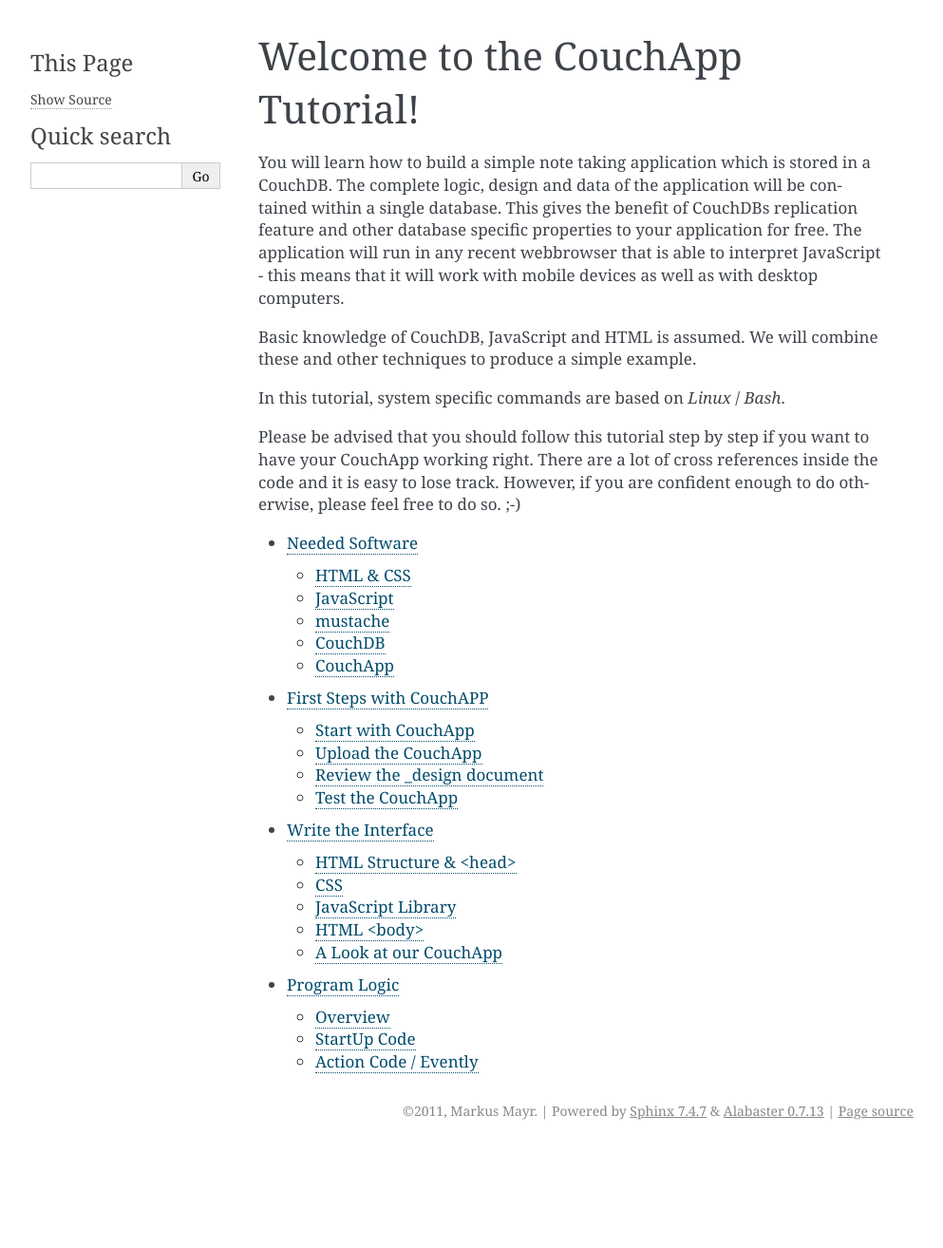
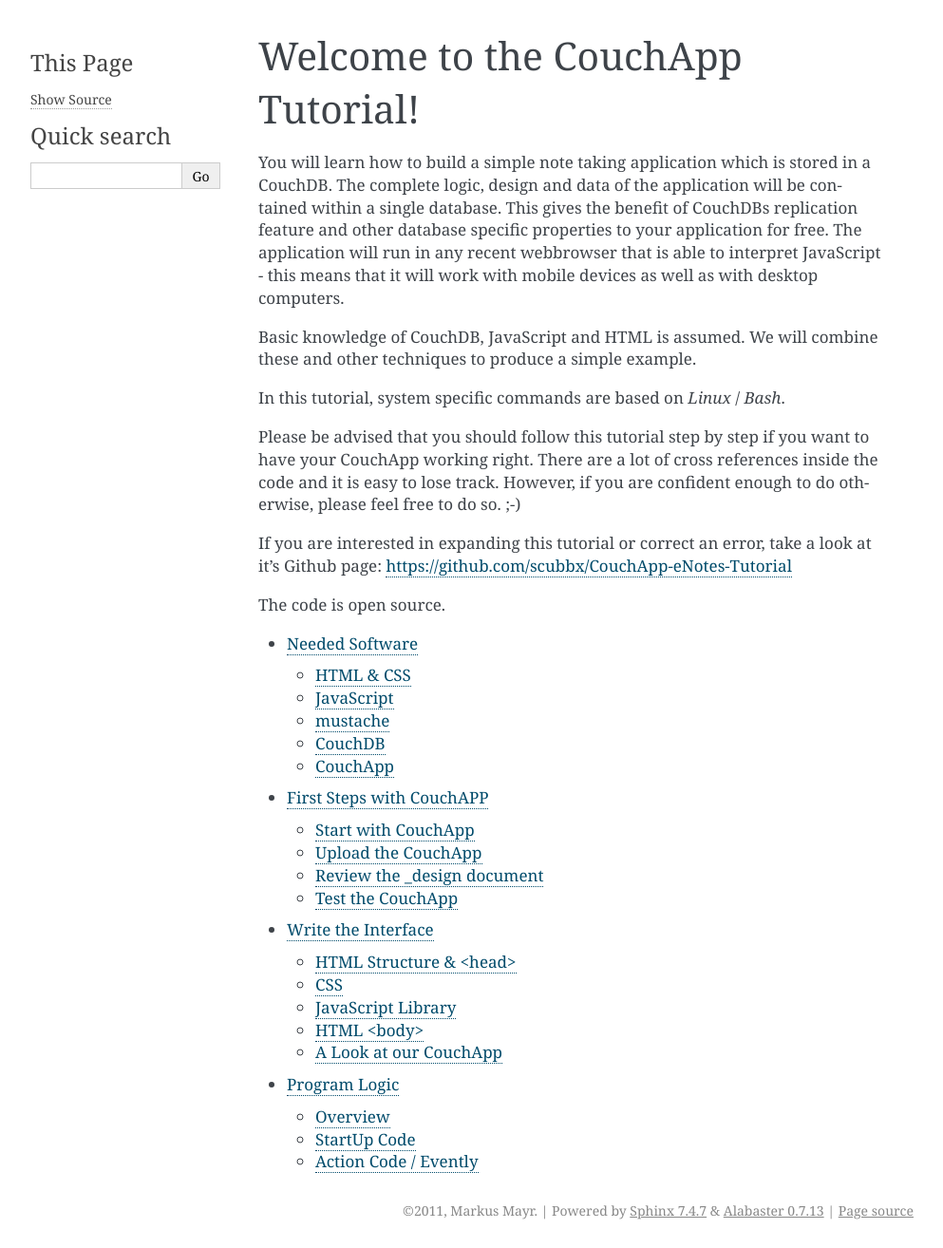
Before and after one commit to scubbx/CouchApp-eNotes-Tutorial, a Sphinx documentation site: the page built from source/index.rst, in a window 1280 px wide. Shown: the whole page at 95% size, without its empty margins (148-1141 px from the left). Built offline with Sphinx 7.4.7, drawn with Linux system fonts in a browser that asks for light colours; before the commit the page ends 1209 px from its top, so only the background shows below that.

Commit message:
added referenc to github

```diff
--- a/source/index.rst
+++ b/source/index.rst
@@ -6,7 +6,7 @@
 .. highlight:: js
 
 Welcome to the CouchApp Tutorial!
-=============================================
+=================================
 
 You will learn how to build a simple note taking application which is stored in a CouchDB. The complete logic, design and data of the application will be contained within a single database. This gives the benefit of CouchDBs replication feature and other database specific properties to your application for free.
 The application will run in any recent webbrowser that is able to interpret JavaScript - this means that it will work with mobile devices as well as with desktop computers.
@@ -16,6 +16,10 @@
 In this tutorial, system specific commands are based on *Linux* / *Bash*.
 
 Please be advised that you should follow this tutorial step by step if you want to have your CouchApp working right. There are a lot of cross references inside the code and it is easy to lose track. However, if you are confident enough to do otherwise, please feel free to do so. ;-)
+
+If you are interested in expanding this tutorial or correct an error, take a look at it's Github page: https://github.com/scubbx/CouchApp-eNotes-Tutorial
+
+The code is open source.
 
 
 .. toctree::
```
